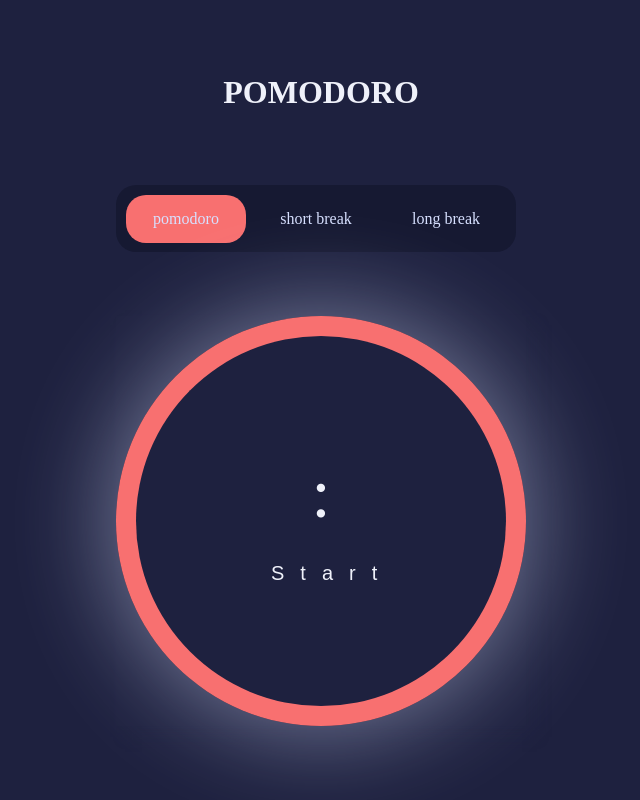
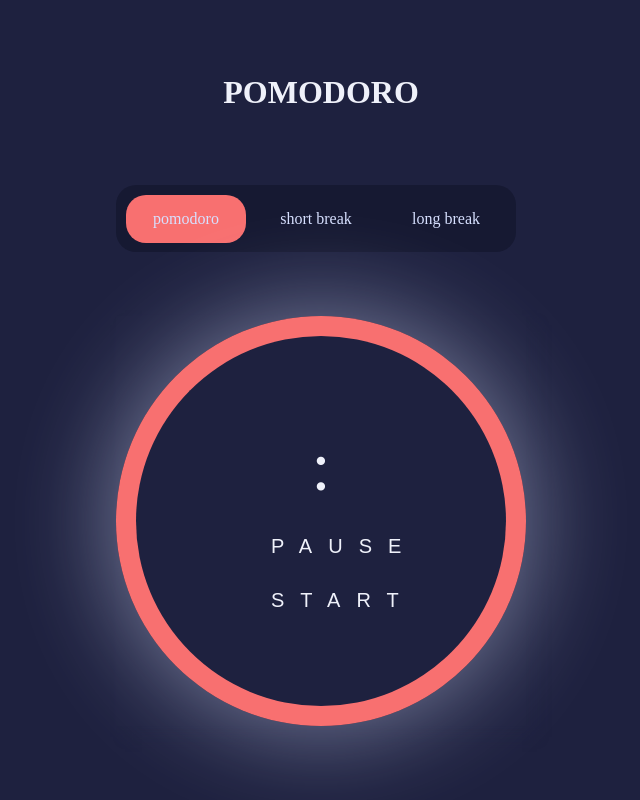
Before and after one commit to LeoLoureiro-code/Pomodoro-app, an Angular app: page / in a window 1280 px wide. Shown: the whole page, without its empty margins (319-959 px from the left). Built offline with nearby package versions, Linux system fonts and the light colour scheme.

Commit message:
add pause button

```diff
--- a/src/components/clock/clock.component.html
+++ b/src/components/clock/clock.component.html
@@ -25,7 +25,8 @@
       <div class="clock-time-div">
         <span class="clock-time">{{timerMinutes}}</span>:<span class="clock-time">{{timerSeconds}}</span>
       </div>
-      <button class="btn" (click)="Start()">Start</button>
+      <button class="btn pause-btn" (click)="pauseTimer()">PAUSE</button>
+      <button class="btn start-btn" (click)="startTimer()">START</button>
     </div>
   </div>
 </div>
```
